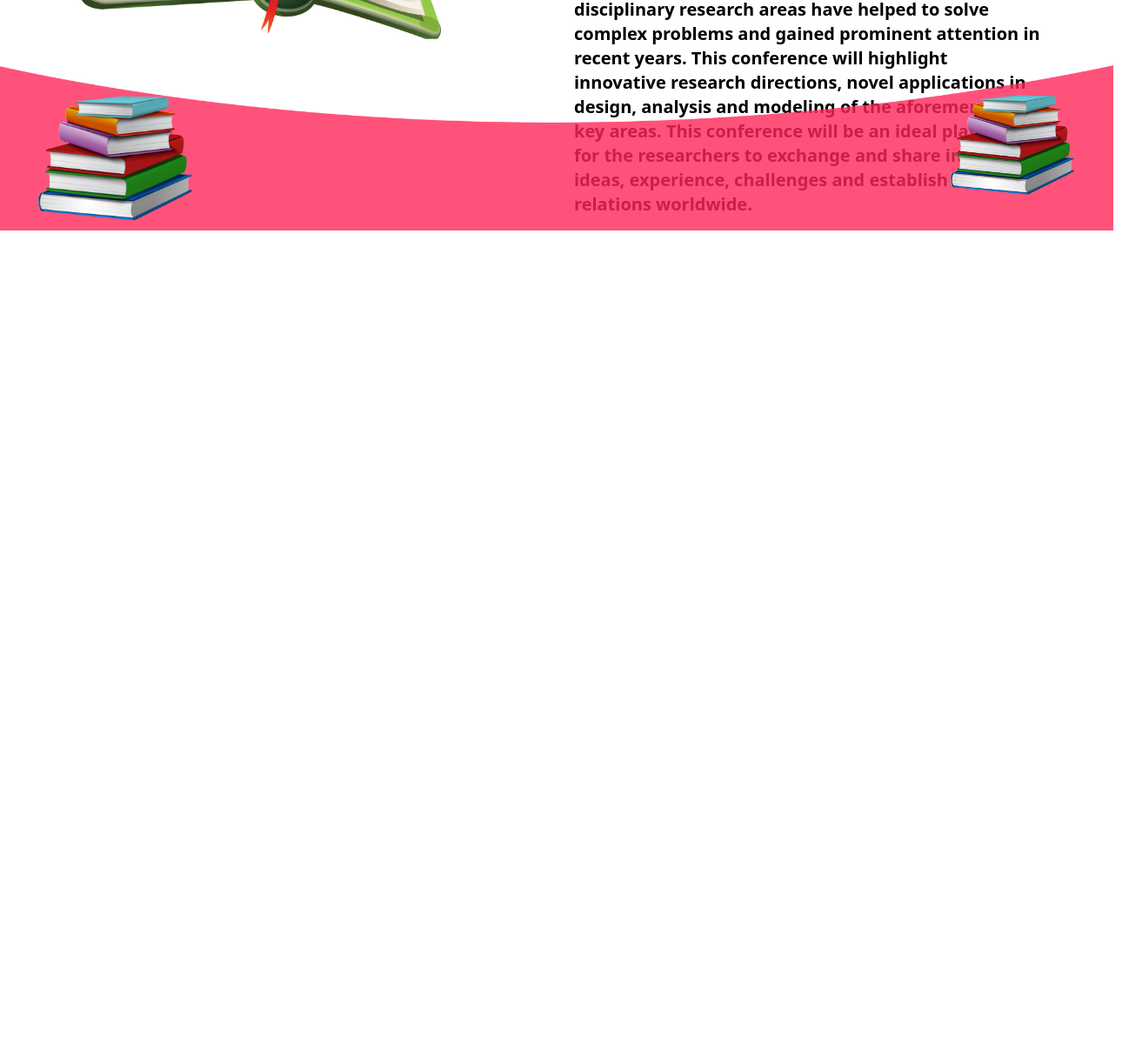
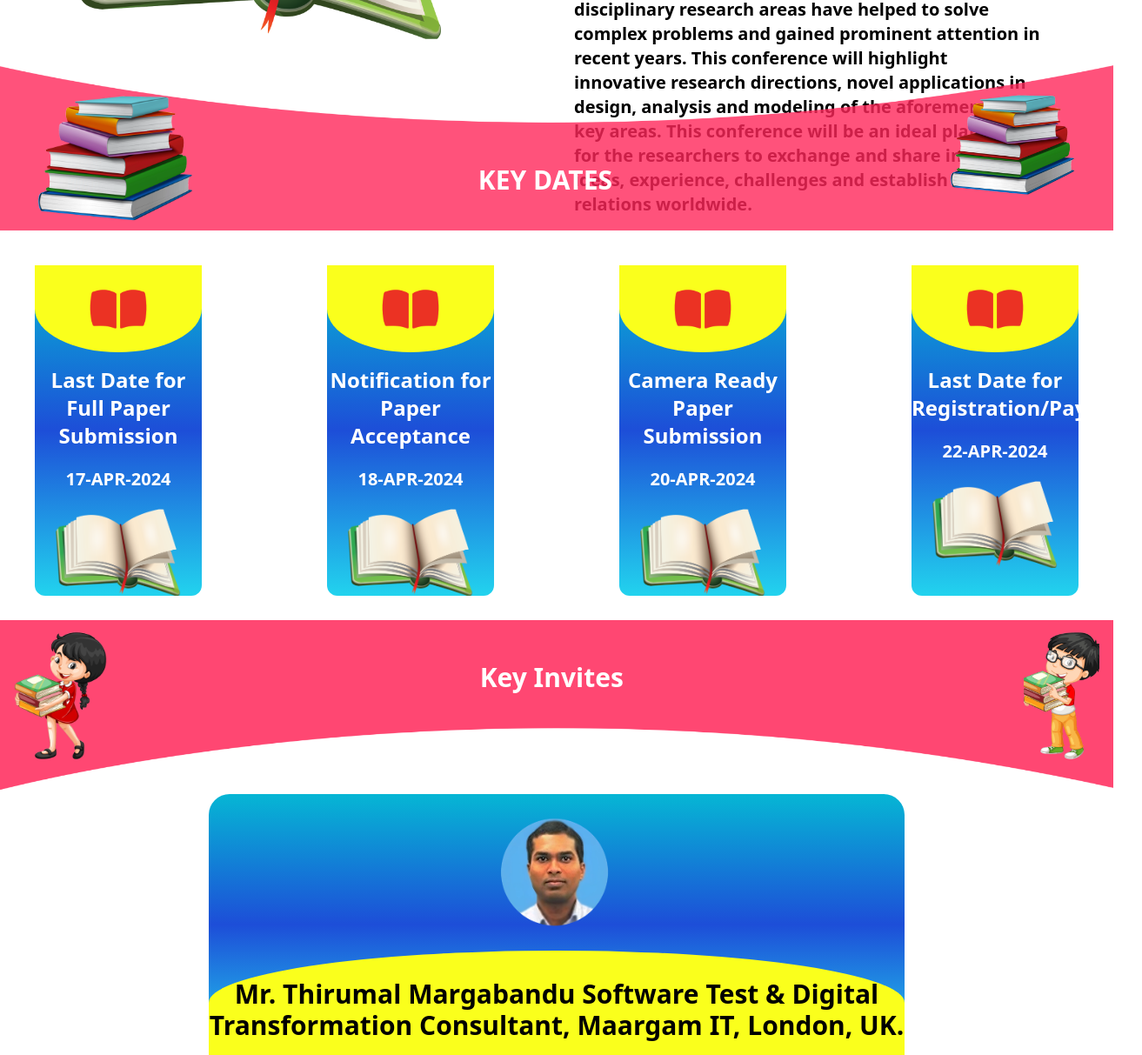
Before and after one commit to elumalaisibe/Confrence_site, a website: page index.html in a window 1280 px wide. Shown: the part 1500-2713 px from the top of the page at 87% size, 1313 px wide, since content can reach past the window. Before the commit the page ends 1800 px from the top, so only its background shows below. Drawn offline with nearby package versions, Linux system fonts and the light colour scheme.

Commit message:
sk-10-06-2024

```diff
--- a/index.html
+++ b/index.html
@@ -8,7 +8,7 @@
     <script src="https://cdn.tailwindcss.com"></script>
 </head>
 <body class="">
-   <header class=" w-full text-end h-[965px]">
+   <header class=" w-full text-end h-[965px] ">
     <nav class=" w-full flex justify-between gap-8">
         <div class=" h-[75rem] w-[48%]">
             <div class="  bg-gradient-to-t from-cyan-400 via-blue-700 to-cyan-500 h-[52rem] rounded-tr-[35%]  ">
@@ -49,9 +49,74 @@
                 </div>
                 <div class=" absolute top-5 left-3 z-10"><img src="./assests/images/home/file (10) 2.png" alt="" class="h-[150px]"></div>
                 <div class=" absolute top-5 right-3 z-10"><img src="./assests/images/home/file (11) 2.png" alt="" class="h-[150px]"></div>
+                <div class=" text-4xl font-extrabold text-white absolute z-10 right-[39%]">About the Conference</div>
             <div class=" absolute bottom-0 w-full "><img src="./assests/images/home/rectangle 1 (1).png" alt="" class="h-[200px] w-full "></div>
             <div class=" absolute bottom-[-35px] left-1 z-10"><img src="./assests/images/home/file (15) 1.png" alt="" class="h-[250px]"></div>
             <div class=" absolute bottom-1 right-3 z-10"><img src="./assests/images/home/file (15) 1.png" alt="" class="h-[200px]"></div>
+            <div class=" text-3xl font-extrabold text-white  absolute bottom-10 z-10 right-[45%]">KEY DATES</div>
+        </div>
+   </section>
+   <section class=" w-full h-[100vh] ">
+        <div class=" grid grid-cols-4 gap-36 p-10 h-[28rem]">
+            <div class="bg-gradient-to-t from-cyan-400 via-blue-700 to-cyan-500 rounded-xl">
+                <div class=" rounded-b-[100%] h-[100px] w-full bg-[#FAFF1C] mb-4 flex justify-center items-center  ">
+                    <img src="./assests/images/home/Open Book.png" alt="Logo" class=" h-[70px] ">
+                </div>
+                <h1 class=" text-wrap text-2xl font-bold text-center mb-5 text-white">Last Date for Full Paper Submission</h1>
+                <h2 class=" text-wrap text-xl font-bold text-center text-white mb-5">17-APR-2024</h2>
+                <div class=" flex justify-center">
+                    <img src="./assests/images/home/book_PNG51101 1.png" alt="" class=" h-[100px]">
+                </div>
+            </div>
+            <div class="bg-gradient-to-t from-cyan-400 via-blue-700 to-cyan-500 rounded-xl">
+                <div class=" rounded-b-[100%] h-[100px] w-full bg-[#FAFF1C] mb-4 flex justify-center items-center  ">
+                    <img src="./assests/images/home/Open Book.png" alt="Logo" class=" h-[70px] ">
+                </div>
+                <h1 class=" text-wrap text-2xl font-bold text-center mb-5 text-white">Notification for Paper Acceptance</h1>
+                <h2 class=" text-wrap text-xl font-bold text-center text-white mb-5">18-APR-2024</h2>
+                <div class=" flex justify-center">
+                    <img src="./assests/images/home/book_PNG51101 1.png" alt="" class=" h-[100px]">
+                </div>
+            </div>
+            <div class="bg-gradient-to-t from-cyan-400 via-blue-700 to-cyan-500 rounded-xl">
+                <div class=" rounded-b-[100%] h-[100px] w-full bg-[#FAFF1C] mb-4 flex justify-center items-center  ">
+                    <img src="./assests/images/home/Open Book.png" alt="Logo" class=" h-[70px] ">
+                </div>
+                <h1 class=" text-wrap text-2xl font-bold text-center mb-5 text-white">Camera Ready Paper Submission</h1>
+                <h2 class=" text-wrap text-xl font-bold text-center text-white mb-5">20-APR-2024</h2>
+                <div class=" flex justify-center">
+                    <img src="./assests/images/home/book_PNG51101 1.png" alt="" class=" h-[100px]">
+                </div>
+            </div>
+            <div class="bg-gradient-to-t from-cyan-400 via-blue-700 to-cyan-500 rounded-xl">
+                <div class=" rounded-b-[100%] h-[100px] w-full bg-[#FAFF1C] mb-4 flex justify-center items-center  ">
+                    <img src="./assests/images/home/Open Book.png" alt="Logo" class=" h-[70px] ">
+                </div>
+                <h1 class=" text-wrap text-2xl font-bold text-center mb-5 text-white">Last Date for Registration/Payment</h1>
+                <h2 class=" text-wrap text-xl font-bold text-center text-white mb-5">22-APR-2024</h2>
+                <div class=" flex justify-center">
+                    <img src="./assests/images/home/book_PNG51101 1.png" alt="" class=" h-[100px]">
+                </div>
+            </div>
+        </div>
+        <div class=" relative">
+            <img src="./assests/images/home/Layer-down 2.png" alt="" class="h-[200px] w-full">
+            <img src="./assests/images/home/file (10) 2.png" alt="" class="h-[150px] absolute top-3 left-4 ">
+            <img src="./assests/images/home/file (11) 2.png" alt="" class="h-[150px] absolute top-3 right-4">
+            <div class=" text-3xl font-extrabold text-white  absolute top-12 right-[44%] z-10">Key Invites</div>
+        </div>
+        <div>
+            <div class=" grid grid-cols-1 w-[50rem] h-[18rem] mx-auto">
+                <div class=" bg-gradient-to-t from-cyan-400 via-blue-700 to-cyan-500 rounded-t-3xl">
+                    <div class=" flex justify-center">
+                        <img src="./assests/images/home/download-1-2048x2048 1.png" alt="" class=" h-[180px]">
+                    </div>
+                    <div class=" rounded-t-[100%] h-[120px] w-full bg-[#FAFF1C] flex  items-end">
+                        <p class=" text-3xl text-wrap text-center flex items-start font-bold my-4">Mr. Thirumal Margabandu
+                            Software Test & Digital Transformation Consultant, Maargam IT, London, UK.</p>
+                    </div>
+                </div>
+            </div>
         </div>
    </section>
 </body>
```
Also changed, not shown: assests/images/home/Open Book.png (added), assests/images/home/download-1-2048x2048 1.png (added).
